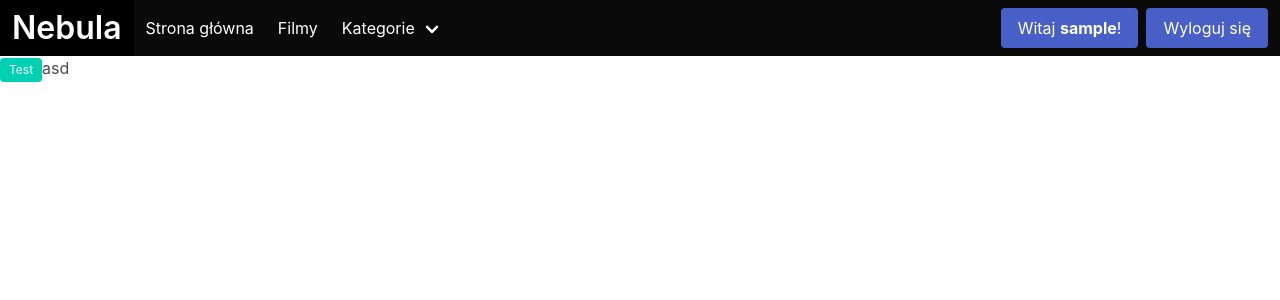
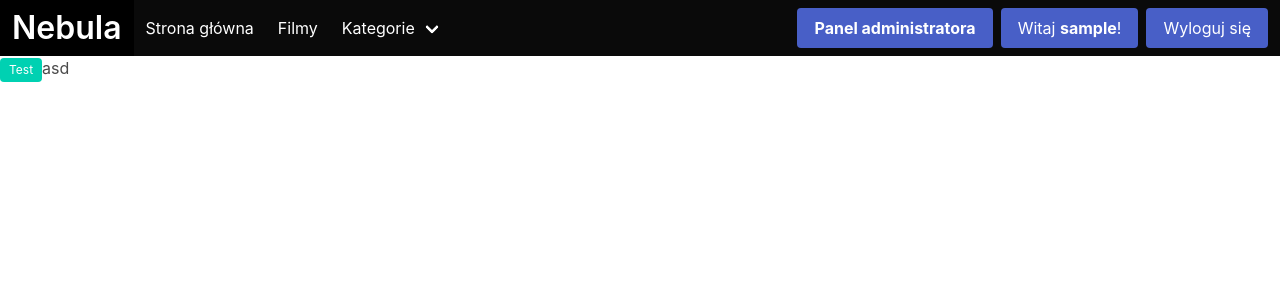
Before and after one commit to MiuOS/project2, a Django app: page / in a window 1280 px wide. Shown: the top 300 px of the page. Run offline with Django 4.2, Linux system fonts and the light colour scheme; the visitor is signed in with stand-in values (Sample User, id 1).

Commit message:
panel admina

```diff
--- a/docker-compose.yml
+++ b/docker-compose.yml
@@ -14,6 +14,7 @@ services:
     build: .
     volumes:
       - .:/app
+      - media:/app/media
     ports:
       - "8000:8000"
     depends_on:
@@ -21,3 +22,4 @@ services:
 
 volumes:
   postgres_data:
+  media:
--- a/templates/main.html
+++ b/templates/main.html
@@ -71,6 +71,11 @@
                 <div class="navbar-end">
                     <div class="navbar-item">
                         <div class="buttons">
+                            {% if user.is_superuser %}
+                                <a class="button is-link" href="/admin">
+                                    <strong>Panel administratora</strong>
+                                </a>
+                            {% endif %}
                             <a class="button is-link" href="{% url 'profile' user|slugify %}">
                                 Witaj&nbsp<strong>{{ user }}</strong>!
                             </a>
```
Also changed, not shown: 1 other file.
